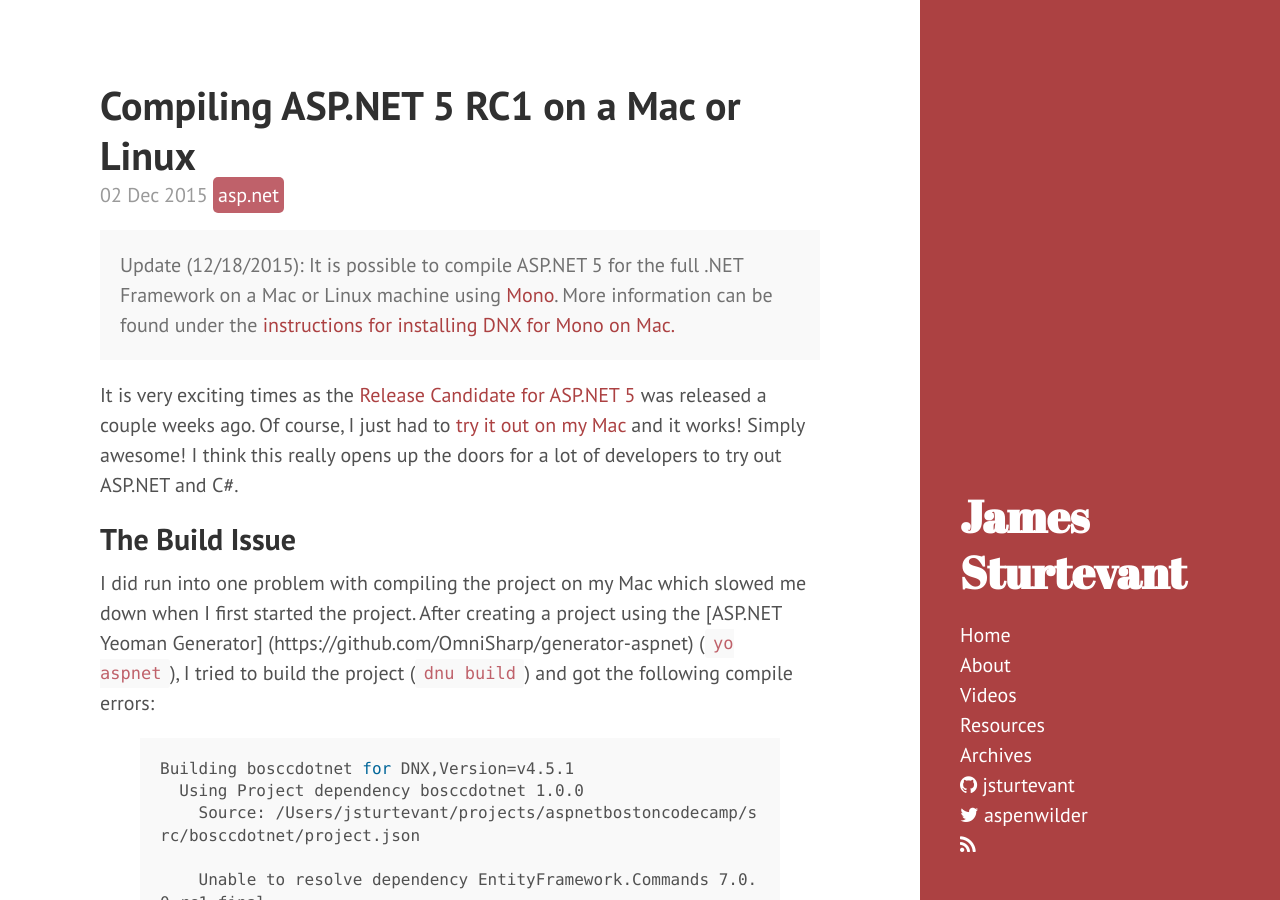
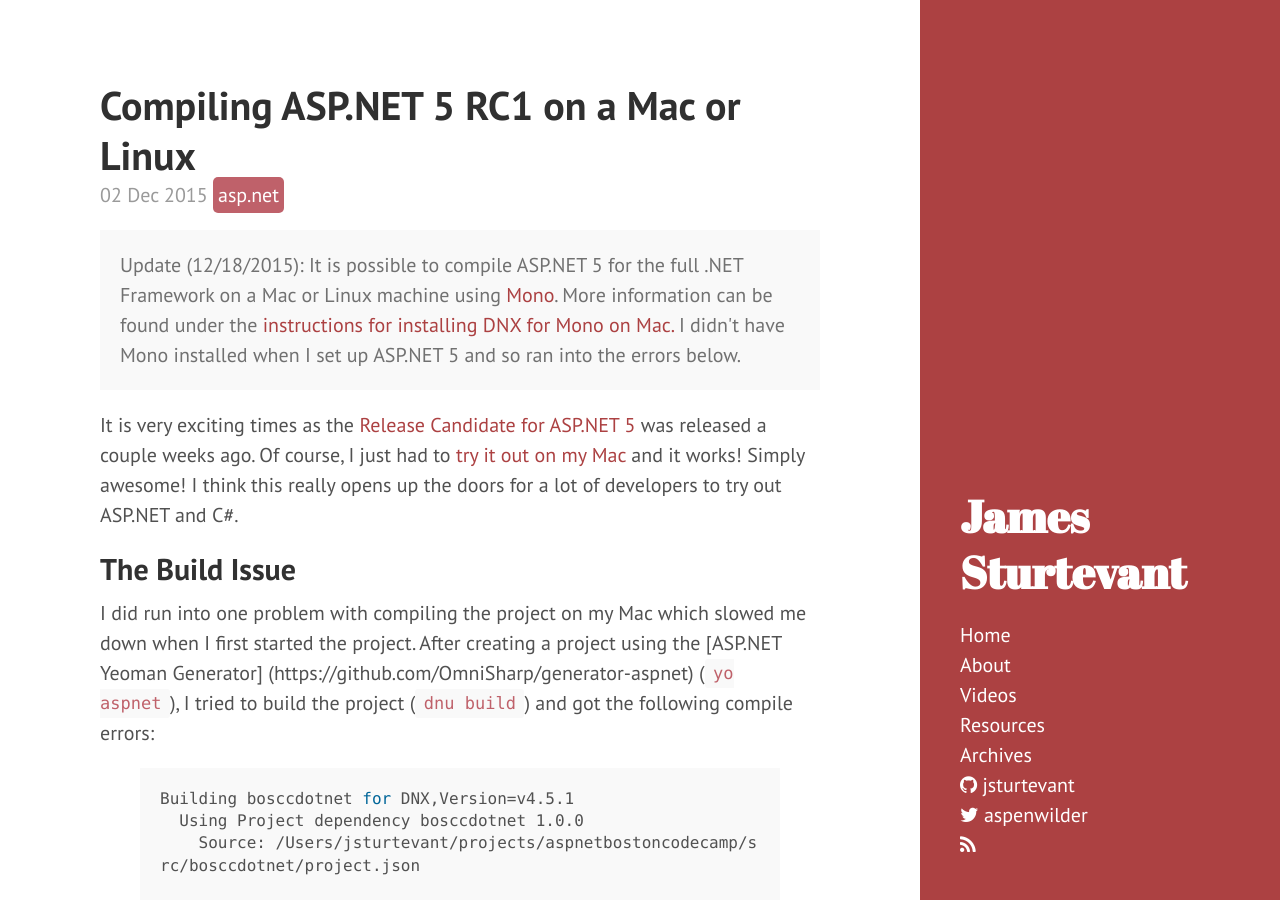
Before and after one commit to jsturtevant/jsturtevant.github.io, a Jekyll site: the page built from _posts/2015-12-02-compiling-aspnet-5-rc1-on-a-mac-or-linux.markdown, in a window 1280 px wide and 900 px high. Built offline with Jekyll 4.4.1, drawn with Linux system fonts in a browser that asks for light colours; nearby versions of some CDN libraries; Markdown is read by kramdown in place of the engine named in the settings; comment, search, counter and statistics services are not loaded.

Commit message:
added another note

```diff
--- a/_posts/2015-12-02-compiling-aspnet-5-rc1-on-a-mac-or-linux.markdown
+++ b/_posts/2015-12-02-compiling-aspnet-5-rc1-on-a-mac-or-linux.markdown
@@ -6,7 +6,7 @@ categories:
   - asp.net
   - csharp
 ---
-<p class="message">Update (12/18/2015):  It is possible to compile ASP.NET 5 for the full .NET Framework on a Mac or Linux machine using <a href="http://www.mono-project.com/">Mono</a>.  More information can be found under the <a href="https://docs.asp.net/en/latest/getting-started/installing-on-mac.html">instructions for installing DNX for Mono on Mac. </a>
+<p class="message">Update (12/18/2015):  It is possible to compile ASP.NET 5 for the full .NET Framework on a Mac or Linux machine using <a href="http://www.mono-project.com/">Mono</a>.  More information can be found under the <a href="https://docs.asp.net/en/latest/getting-started/installing-on-mac.html">instructions for installing DNX for Mono on Mac. </a>  I didn't have Mono installed when I set up ASP.NET 5 and so ran into the errors below.
 </p>
 
 It is very exciting times as the [Release Candidate for ASP.NET 5](https://get.asp.net/) was released a couple weeks ago.  Of course, I just had to [try it out on my Mac](https://docs.asp.net/en/latest/tutorials/your-first-mac-aspnet.html) and it works!  Simply awesome!  I think this really opens up the doors for a lot of developers to try out ASP.NET and C#.
```
